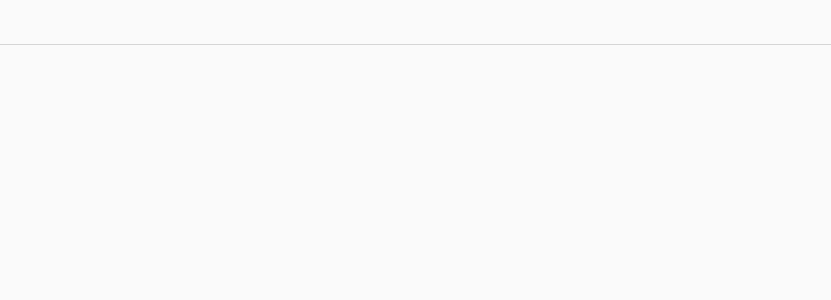
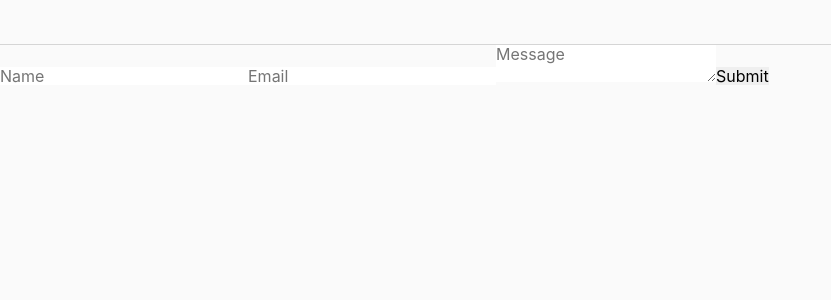
Before and after one commit to Svitly4nyi-Vla2yslav/logistic-sito, a React (Vite) app: page / in a window 1280 px wide. Shown: the top 300 px of the page, without its empty margins (0-831 px from the left). Built offline with nearby package versions, Linux system fonts and the light colour scheme; a web font is replaced by a local one.

Commit message:
add form

```diff
--- a/package.json
+++ b/package.json
@@ -1,6 +1,6 @@
 {
-  "name": "psychologists-services",
-  "homepage": "https://psychologist-services.netlify.app/",
+  "name": "logistic-sito",
+  "homepage": "https://logistic-sito.netlify.app",
   "private": true,
   "version": "0.0.0",
   "type": "module",
--- /dev/null
+++ b/src/components/ContactForm/ContactForm.styled.ts
@@ -0,0 +1 @@
+//
--- /dev/null
+++ b/src/components/ContactForm/ContactForm.tsx
@@ -0,0 +1,27 @@
+import React, { useState } from "react";
+import { saveFormData } from "../../firestore";
+
+const ContactForm = () => {
+  const [formData, setFormData] = useState({ name: "", email: "", message: "" });
+
+  const handleChange = (e: React.ChangeEvent<HTMLInputElement | HTMLTextAreaElement>) => {
+    setFormData({ ...formData, [e.target.name]: e.target.value });
+  };
+
+  const handleSubmit = async (e: React.FormEvent) => {
+    e.preventDefault();
+    await saveFormData(formData);
+    alert("Form submitted successfully!");
+  };
+
+  return (
+    <form onSubmit={handleSubmit}>
+      <input name="name" onChange={handleChange} placeholder="Name" required />
+      <input name="email" onChange={handleChange} placeholder="Email" required />
+      <textarea name="message" onChange={handleChange} placeholder="Message" required />
+      <button type="submit">Submit</button>
+    </form>
+  );
+};
+
+export default ContactForm;
--- a/src/firebase.ts
+++ b/src/firebase.ts
@@ -1,14 +1,6 @@
+import { initializeApp } from "firebase/app";
+import { getFirestore } from "firebase/firestore";
 
-
-
-// Import the functions you need from the SDKs you need
-import { initializeApp } from "firebase/app";
-import { getAnalytics } from "firebase/analytics";
-// TODO: Add SDKs for Firebase products that you want to use
-// https://firebase.google.com/docs/web/setup#available-libraries
-
-// Your web app's Firebase configuration
-// For Firebase JS SDK v7.20.0 and later, measurementId is optional
 const firebaseConfig = {
   apiKey: process.env.REACT_APP_FIREBASE_API_KEY,
   authDomain: process.env.REACT_APP_FIREBASE_AUTH_DOMAIN,
@@ -20,6 +12,5 @@ const firebaseConfig = {
   measurementId: process.env.REACT_APP_FIREBASE_MEASUREMENT_ID,
 };
 
-// Initialize Firebase
 const app = initializeApp(firebaseConfig);
-export const analytics = getAnalytics(app);
+export const db = getFirestore(app);
--- /dev/null
+++ b/src/firestore.ts
@@ -0,0 +1,11 @@
+import  {db}  from "./firebase";
+import { collection, addDoc } from "firebase/firestore";
+
+export const saveFormData = async (formData: any) => {
+  try {
+    const docRef = await addDoc(collection(db, "formSubmissions"), formData);
+    console.log("Document written with ID: ", docRef.id);
+  } catch (e) {
+    console.error("Error adding document: ", e);
+  }
+};
--- a/src/pages/HomePage/HomePage.tsx
+++ b/src/pages/HomePage/HomePage.tsx
@@ -1,7 +1,10 @@
+import ContactForm from '../../components/ContactForm/ContactForm';
 import { HomeContainer } from './HomePage.styled';
 
 const Home: React.FC = () => {
-  return <HomeContainer></HomeContainer>;
+  return <HomeContainer>
+    <ContactForm/>
+  </HomeContainer>;
 };
 
 export default Home;
```
